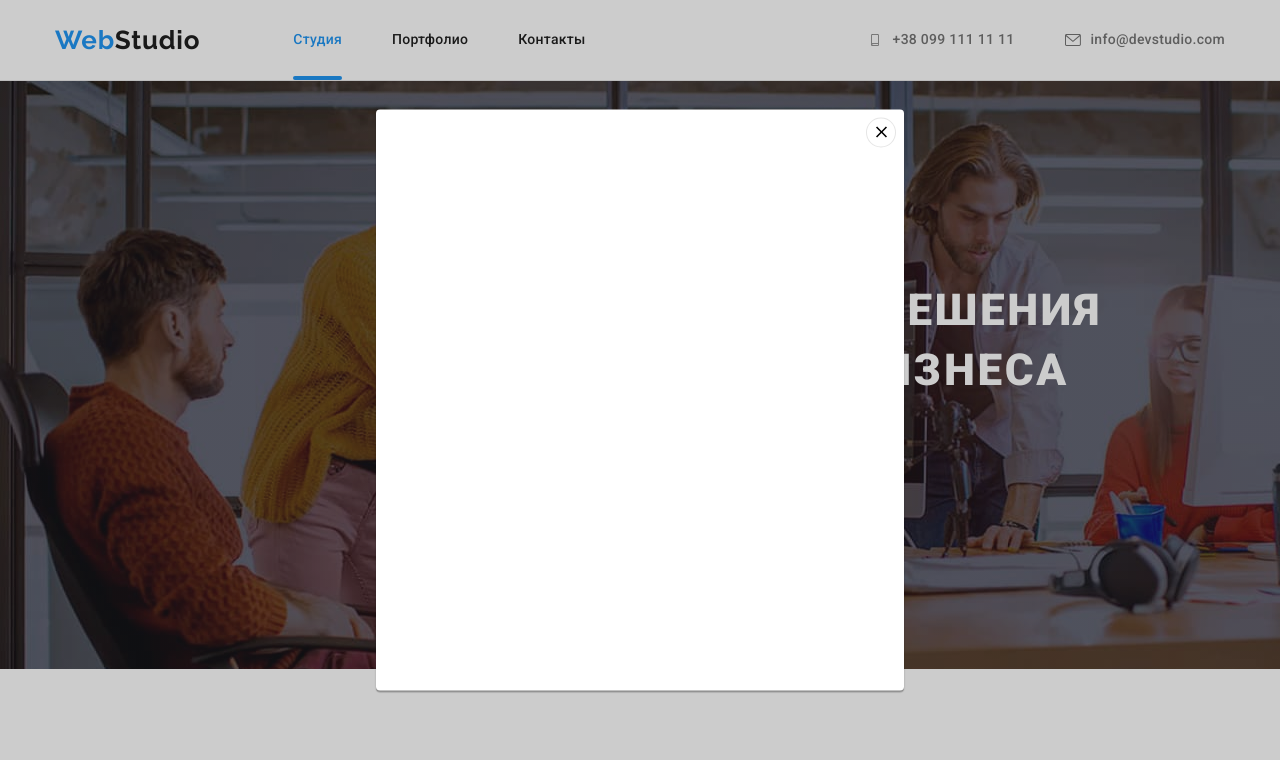
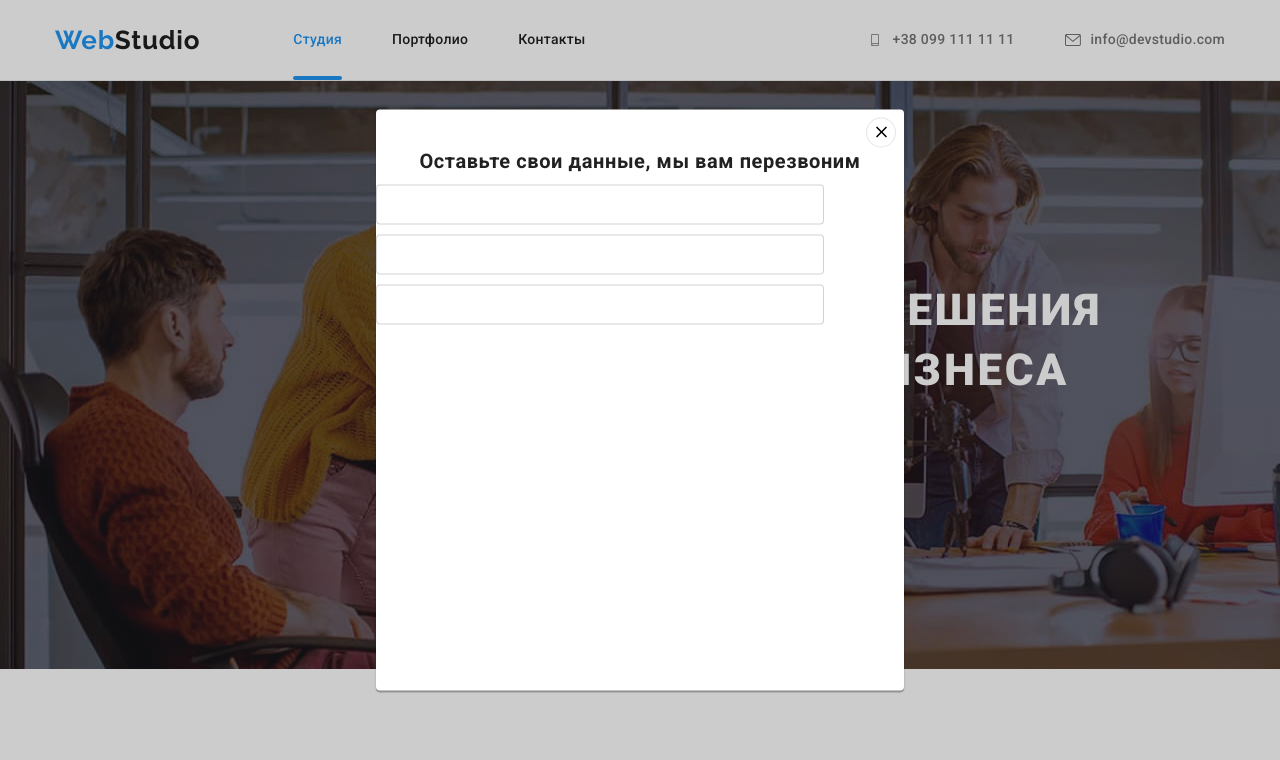
Before and after one commit to Alex11Panchenko/goit-markup-hw-06.github.io, a plain HTML site: page index.html in a window 1280 px wide. Both pictures are taken after a click on the button "Заказать услугу". Shown: the top 760 px of the page. Drawn offline with nearby package versions, Linux system fonts and the light colour scheme.

Commit message:
Формы 06

```diff
--- a/css/style.css
+++ b/css/style.css
@@ -1077,3 +1077,22 @@ address {
   width: 18px;
   height: 18px;
 }
+
+.modal-title {
+  font-weight: 700;
+  font-size: 20px;
+  line-height: 1.15;
+  text-align: center;
+  letter-spacing: 0.03em;
+  color: var(--title-text-color);
+  margin-top: 2px;
+  margin-bottom: 12px;
+}
+
+.form-input {
+  width: 448px;
+  height: 40px;
+  border: 1px solid rgba(33, 33, 33, 0.2);
+  border-radius: 4px;
+  margin-bottom: 10px;
+}
--- a/index.html
+++ b/index.html
@@ -213,7 +213,15 @@
     </footer>
 
     <div class="backdrop is-hidden" data-modal>
-        <div class="modal"><button class="modal-button" type="button" data-modal-close><svg class="icon-close"><use href="./images/symbol-defs.svg#close-black"></use></svg></button></div>
+        <div class="modal"><button class="modal-button" type="button" data-modal-close><svg class="icon-close"><use href="./images/symbol-defs.svg#close-black"></use></svg></button>
+            <p class="modal-title">Оставьте свои данные, мы вам перезвоним</p>
+            <form action="#">
+                <input type="text" class="form-input">
+                <input type="text" class="form-input">
+                <input type="text" class="form-input">
+            </form>
+
+        </div>
     </div>
     <script src="./js/modal.js"></script>
 </body>
```
